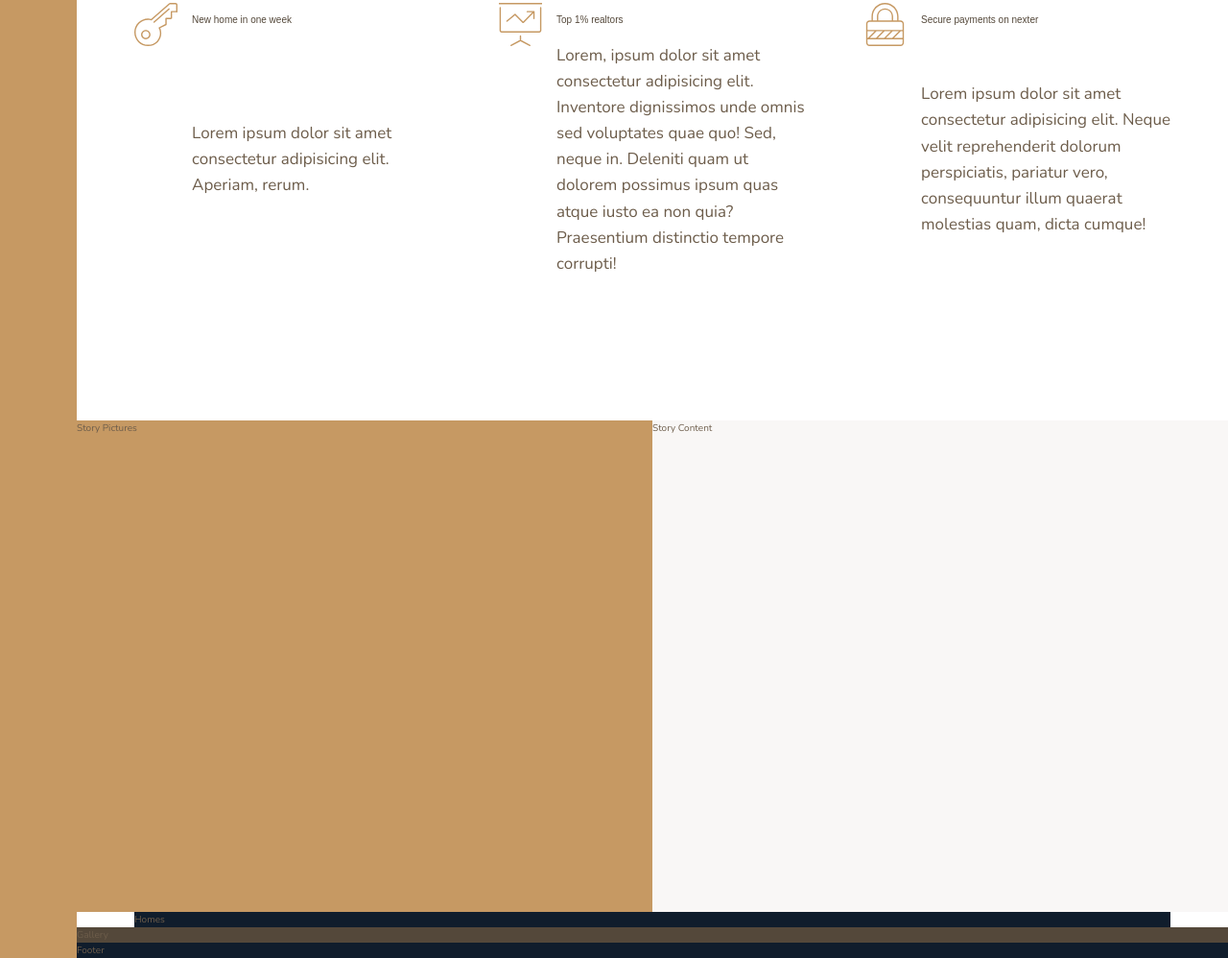
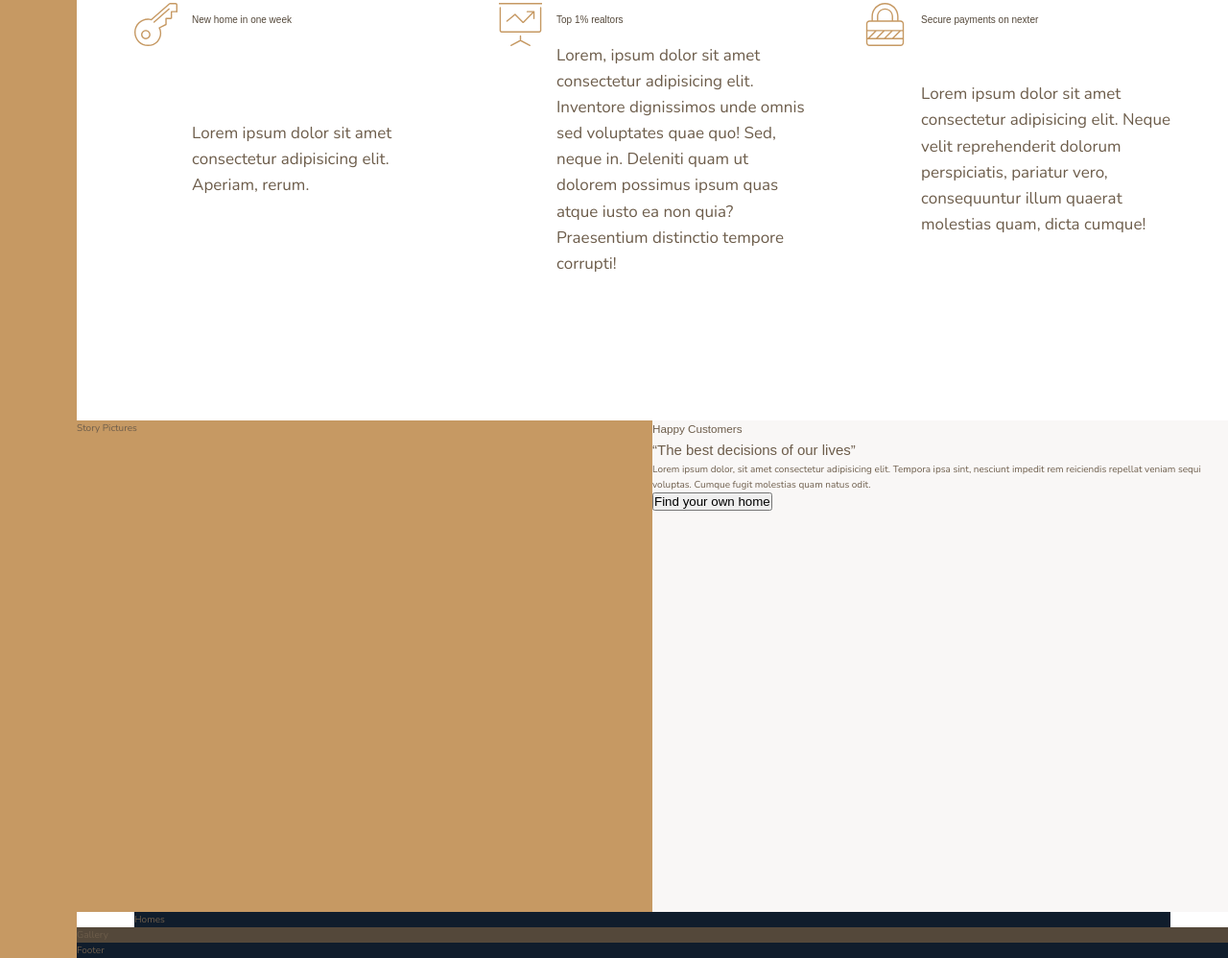
Before and after one commit to PatrickBoyn/nexter, a website: page index.html in a window 1280 px wide. Shown: the part 1086-2084 px from the top of the page at 96% size. Drawn offline with nearby package versions, Linux system fonts and the light colour scheme.

Commit message:
Added the story content.

```diff
--- a/index.html
+++ b/index.html
@@ -97,7 +97,16 @@
       </section>
 
       <div class="story__pictures">Story Pictures</div>
-      <div class="story__content">Story Content</div>
+      <div class="story__content">
+        <h3 class="heading-3">Happy Customers</h3>
+        <h2 class="heading-2">&ldquo;The best decisions of our lives&rdquo;</h2>
+        <p class="story__text">
+          Lorem ipsum dolor, sit amet consectetur adipisicing elit. Tempora ipsa
+          sint, nesciunt impedit rem reiciendis repellat veniam sequi voluptas.
+          Cumque fugit molestias quam natus odit.
+        </p>
+        <button class="btn">Find your own home</button>
+      </div>
 
       <section class="homes">Homes</section>
 
```
